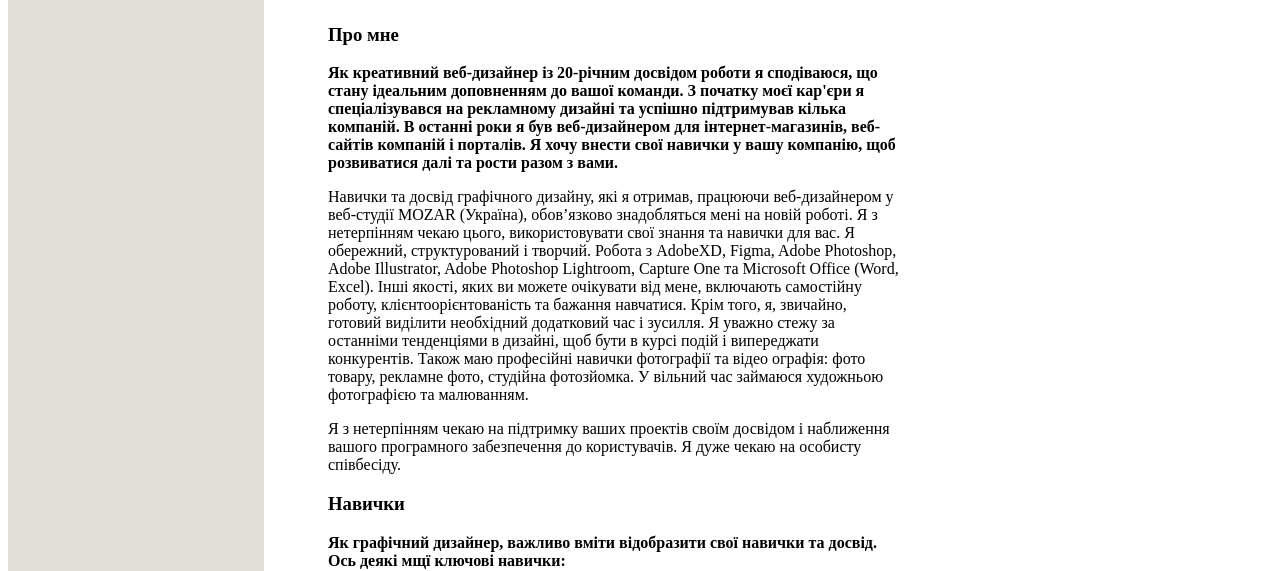
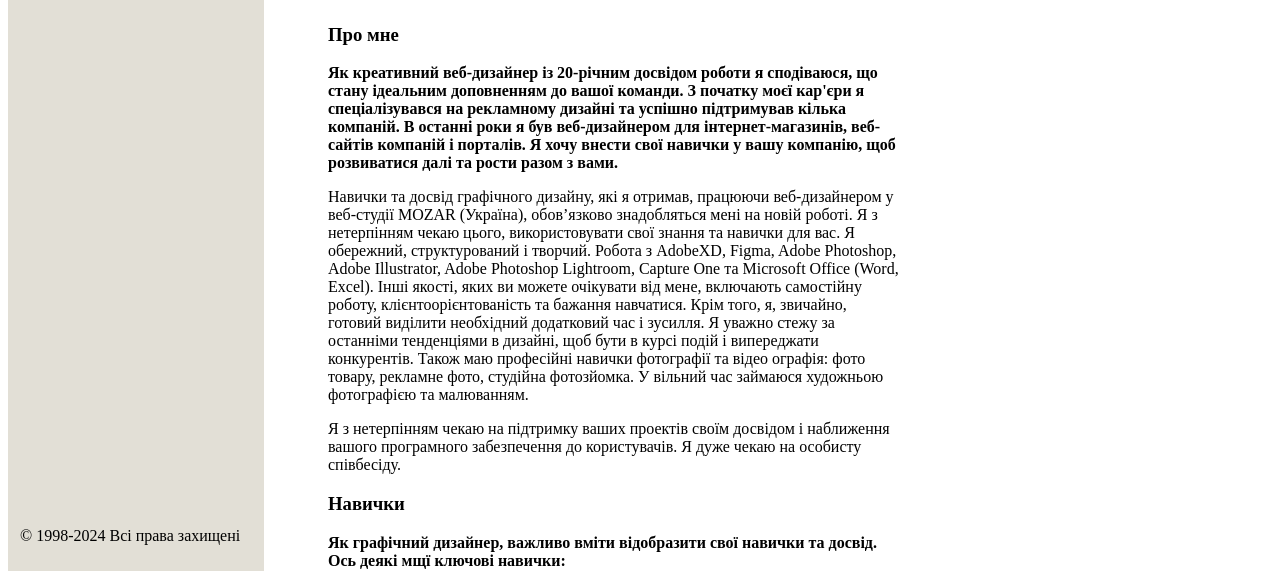
Before and after one commit to SHoshko/HW-Lesson4, a plain HTML site: page index.html in a window 1280 px wide. Shown: the part 245-816 px from the top of the page. Drawn offline with Linux system fonts and the light colour scheme.

Commit message:
add footer

```diff
--- a/index.html
+++ b/index.html
@@ -130,6 +130,9 @@
     </i>
    </section>
 </main>
-
+<footer style="padding-left: 20px; padding-bottom: 10px; position: fixed; bottom: 0; left: 0;">
+    © 1998-2024  Всі права захищені
+  </footer>
+  <!--add link Facebook-->
 </body>
 </html>
```
